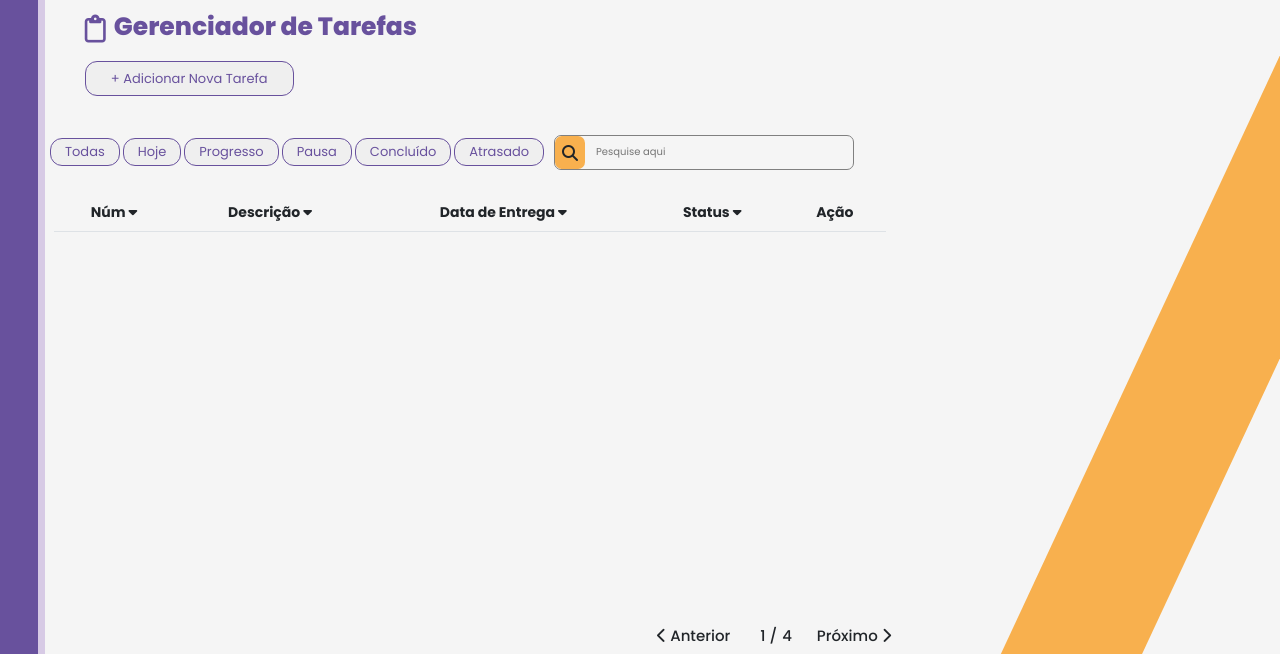
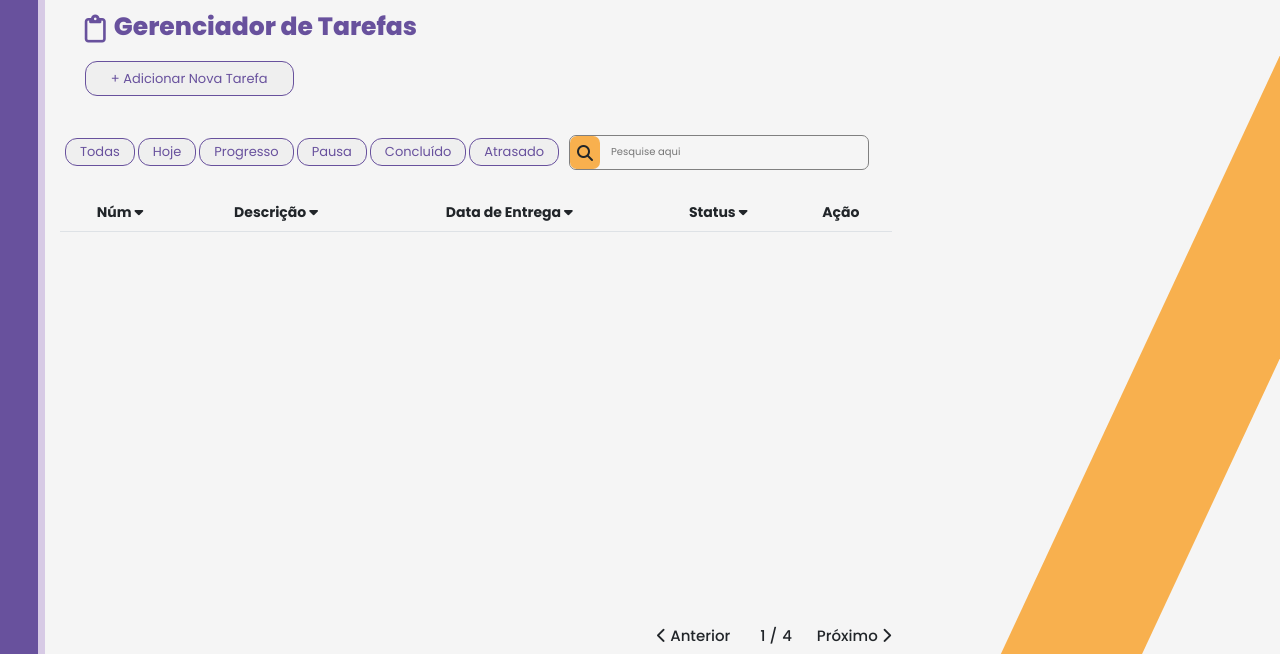
Before and after one commit to JessieLady/firstModule, a plain HTML site: page main.html in a window 1280 px wide. Shown: the part 146-800 px from the top of the page. Drawn offline with nearby package versions, Linux system fonts and the light colour scheme.

Commit message:
fix: interface laptop

```diff
--- a/responsive.css
+++ b/responsive.css
@@ -786,9 +786,10 @@
 
     #tableHeader{
         width: 90vw;
-        overflow-x: scroll;
-        left: 50px;
+        overflow-x: hidden;
+        left: 65px;
         justify-content: flex-start !important;
+        gap: 10px;
     }
     #buttonsFilter>button{
         padding: 3px 14px;
@@ -805,8 +806,9 @@
     /* TABLE */
 
     #content{
-        left: 54px;
+        left: 60px;
         max-width: 70vw;
+        overflow-x: hidden;
     }
     th{
         font-size: 14px;
@@ -843,7 +845,7 @@
     }
     #modalEditConfirmContent{
         margin-top: 15%;
-        width: 40vw;
+        width: 30vw;
         height: 35vh;
     }
     #modalEditInfoContent{
@@ -853,7 +855,7 @@
     }
     #modalDeleteConfirmContent{
         margin-top: 13%;
-        width: 40vw;
+        width: 35vw;
         height: 55vh;
     }
     #modalInfo{
```
